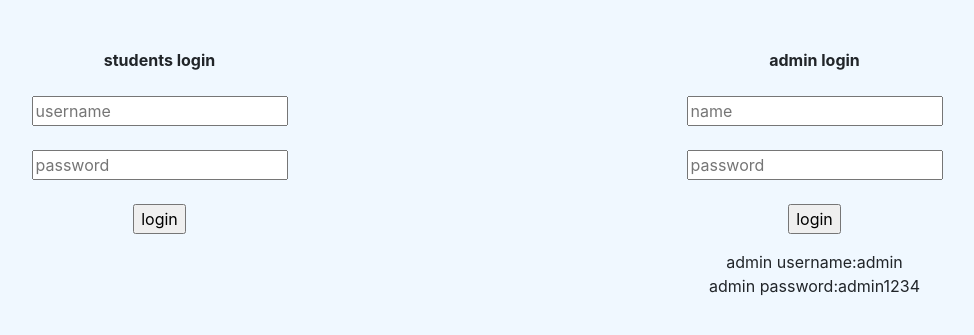
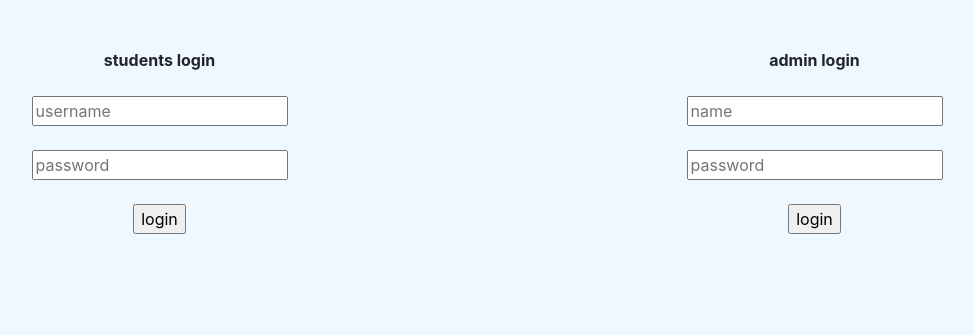
Before and after one commit to frankrichard/quiz, a Django app: page / in a window 1280 px wide. Shown: the top 335 px of the page, without its empty margins (153-1127 px from the left). Run offline with Django 3.2, Linux system fonts and the light colour scheme; some libraries are stand-ins or nearby versions.

Commit message:
initial commit

```diff
--- a/quiz/templates/login.html
+++ b/quiz/templates/login.html
@@ -63,8 +63,7 @@
         <input type ="text" id= "apassword" placeholder="password" name="apassword" required><br><br>
         <input type="submit" value="login" name="login1">
     </form>
-    <a>admin username:admin</a><br>
-    <a>admin password:admin1234</a>
+
     </div>
     </div>
     </div>
```
